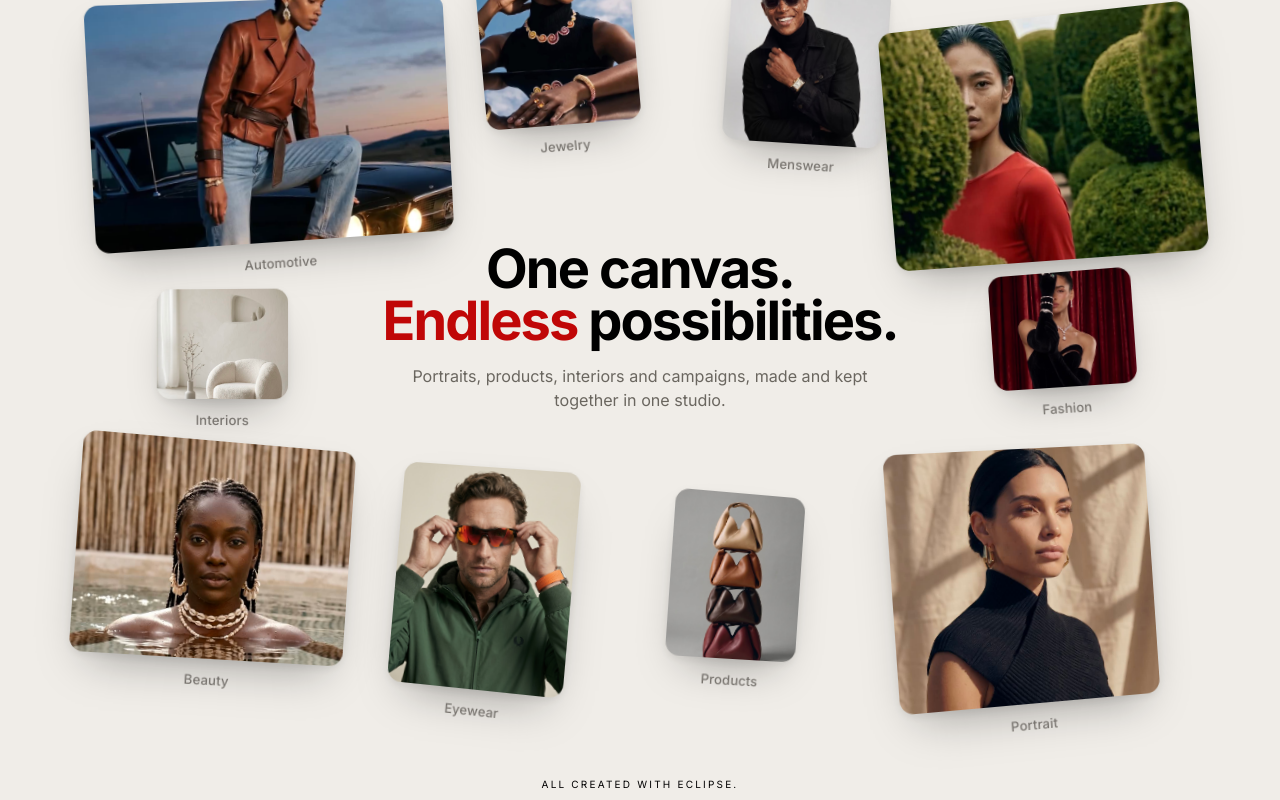
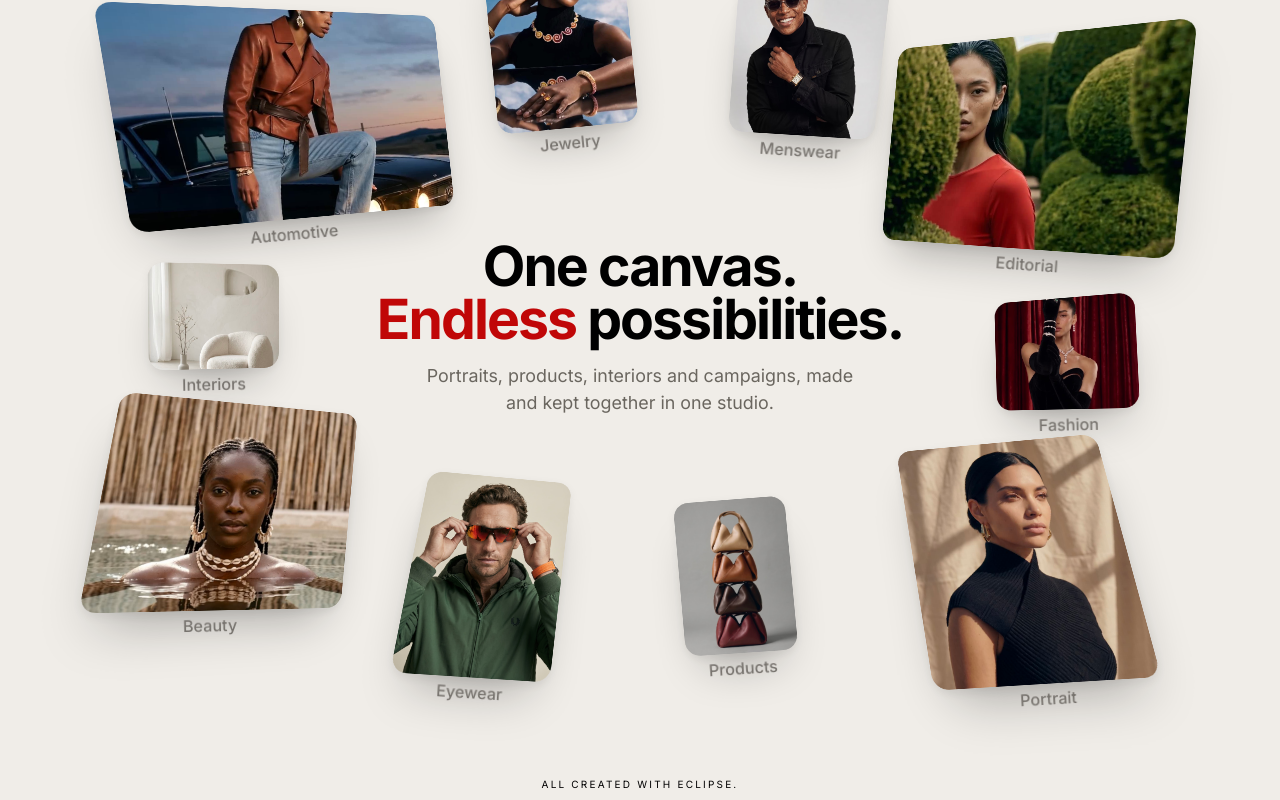
Before and after one commit to imykee85/CosmosLabs-Eclipse-Studio, a Next.js app: page / in a window 1280 px wide. Shown: the part 1500-2300 px from the top of the page. Built offline with nearby package versions, Linux system fonts and the light colour scheme; no server answers.

Commit message:
One canvas cloud: cards mapped onto the reference's skewed corner shapes (matrix3d), labels follow each card's bottom edge
Co-Authored-By: Claude Sonnet 5.5 <noreply@anthropic.com>
Claude-Session: https://claude.ai/code/session_013DGrz9f3qFoYRsQEBwWjw9

```diff
--- a/src/app/landing.css
+++ b/src/app/landing.css
@@ -487,31 +487,27 @@ html[data-app-theme="light"] .login-icon { color: #e9e3d9; }
 .hero .strip-set li { color: rgba(176,212,218,.72); }
 .hero .strip-logo img { filter: brightness(0) invert(1) sepia(1) saturate(2.4) hue-rotate(128deg) brightness(.95); opacity: .78; }
 
-/* "One canvas" cloud (2026-10-12, after the user's reference): tilted picture cards scattered around the heading, a label under each. Positions are % of a 4:3 box so the whole cloud scales as one piece. */
-.canvas-cloud { container-type: inline-size; position: relative; max-width: 1240px; margin: 0 auto 8px; aspect-ratio: 4 / 3; }
-.cc-card { position: absolute; margin: 0; left: var(--l); top: var(--t); width: var(--w); transform: perspective(1100px) rotateX(var(--rx, 0deg)) rotateY(var(--ry, 0deg)) rotateZ(var(--rz, 0deg)); transition: transform .45s var(--ease); }
-.cc-card img { display: block; width: 100%; aspect-ratio: var(--ar); object-fit: cover; object-position: 50% 28%; border-radius: 14px; background: #d9d4cc; box-shadow: 0 22px 44px -18px rgba(0,0,0,.34), 0 3px 10px rgba(0,0,0,.08); }
-.cc-card figcaption { margin-top: 12px; text-align: center; color: #77736e; font-size: clamp(11px, 1.15cqw, 15px); font-weight: 500; letter-spacing: .01em; }
-.cc-card:hover { transform: perspective(1100px) rotateX(var(--rx, 0deg)) rotateY(var(--ry, 0deg)) rotateZ(var(--rz, 0deg)) translateY(-8px); }
-.cc-1 { --l: 2.5%; --t: 11%; --w: 31.5%; --ar: 1.5; --rz: -3deg; --ry: 9deg; }
-.cc-2 { --l: 36%; --t: 3.5%; --w: 13.5%; --ar: .82; --rz: -5deg; --ry: -8deg; }
-.cc-3 { --l: 57.5%; --t: 9%; --w: 14%; --ar: 1; --rz: 4deg; --ry: 8deg; }
-.cc-4 { --l: 71%; --t: 13%; --w: 27.5%; --ar: 1.3; --rz: -5deg; --ry: -10deg; }
-.cc-5 { --l: 8%; --t: 44.5%; --w: 11.5%; --ar: 1.2; --rz: 0deg; --ry: -6deg; }
-.cc-6 { --l: 80.5%; --t: 42.5%; --w: 12.5%; --ar: 1.25; --rz: -4deg; --ry: -8deg; }
-.cc-7 { --l: 1%; --t: 62%; --w: 24%; --ar: 1.27; --rz: 4deg; --ry: 8deg; }
-.cc-8 { --l: 28.5%; --t: 65%; --w: 15.5%; --ar: .8; --rz: 5deg; --ry: -10deg; }
-.cc-9 { --l: 52.5%; --t: 68%; --w: 11.5%; --ar: .8; --rz: 4deg; --ry: 10deg; }
-.cc-10 { --l: 72%; --t: 63%; --w: 23%; --ar: 1.04; --rz: -4deg; --ry: 10deg; }
-.cc-center { position: absolute; left: 50%; top: 49%; width: 50%; transform: translate(-50%, -50%); text-align: center; z-index: 2; }
-.cc-center .section-kicker { font-size: clamp(32px, 4.7cqw, 62px); line-height: .95; letter-spacing: -.035em; max-width: none; margin: 0 auto; }
-.cc-center p { margin: 18px auto 0; max-width: 30em; color: #6a665f; font-size: clamp(13px, 1.4cqw, 18px); line-height: 1.5; }
+/* "One canvas" cloud (2026-10-12, after the user's reference): each card is a picture mapped onto the four corners measured from the reference (see CanvasCloud.tsx), on a 2000 x 1500 stage scaled to fit. */
+.canvas-cloud { --s: .62; position: relative; max-width: 1240px; margin: 0 auto 8px; aspect-ratio: 4 / 3; }
+.cc-stage { position: absolute; left: 0; top: 0; width: 2000px; height: 1500px; transform-origin: 0 0; transform: scale(var(--s)); }
+.cc-card { position: absolute; left: 0; top: 0; margin: 0; width: var(--w); height: var(--h); transform-origin: 0 0; transform: var(--m); }
+.cc-card figcaption { display: none; }
+.cc-pic { width: 100%; height: 100%; overflow: hidden; border-radius: 26px; background: #d9d4cc; box-shadow: 0 46px 80px -34px rgba(0,0,0,.32), 0 6px 18px rgba(0,0,0,.07); }
+.cc-pic img { display: block; width: 100%; height: 100%; object-fit: cover; object-position: 50% 28%; transition: transform .6s var(--ease); }
+.cc-card:hover .cc-pic img { transform: scale(1.05); }
+.cc-label { position: absolute; transform-origin: 50% 0; color: #77736e; font-size: 28px; font-weight: 500; white-space: nowrap; }
+.cc-center { position: absolute; left: 1000px; top: 735px; width: 960px; transform: translate(-50%, -50%); text-align: center; z-index: 2; }
+.cc-center .section-kicker { font-size: 96px; line-height: .95; letter-spacing: -.035em; max-width: none; margin: 0 auto; }
+.cc-center p { margin: 30px auto 0; max-width: 780px; color: #6a665f; font-size: 31px; line-height: 1.5; }
 @media (max-width: 640px) {
-  .canvas-cloud { aspect-ratio: auto; display: grid; grid-template-columns: 1fr 1fr; gap: 26px 14px; }
+  .canvas-cloud { aspect-ratio: auto; }
+  .cc-stage { position: static; width: auto; height: auto; transform: none; display: grid; grid-template-columns: 1fr 1fr; gap: 26px 14px; }
+  .cc-label { display: none; }
   .cc-center { position: static; transform: none; width: auto; grid-column: 1 / -1; order: -1; margin-bottom: 14px; }
   .cc-center .section-kicker { font-size: 38px; }
-  .cc-center p { font-size: 15px; }
-  .cc-card { position: static; width: auto; --ar: .85 !important; }
-  .cc-card figcaption { font-size: 12px; }
+  .cc-center p { font-size: 15px; margin-top: 16px; }
+  .cc-card { position: static; width: auto; height: auto; transform: none; }
+  .cc-pic { height: auto; aspect-ratio: .85; border-radius: 14px; }
+  .cc-card figcaption { display: block; margin-top: 10px; text-align: center; color: #77736e; font-size: 12px; font-weight: 500; }
 }
-@media (prefers-reduced-motion: reduce) { .cc-card { transition: none; } }
+@media (prefers-reduced-motion: reduce) { .cc-pic img { transition: none; } }
--- /dev/null
+++ b/src/components/landing/CanvasCloud.tsx
@@ -0,0 +1,94 @@
+"use client";
+
+import { useEffect, useRef } from "react";
+
+// The "One canvas" cloud. Each card is a flat picture mapped onto the four corners measured from the user's reference screenshot (a 2000 x 1500 stage),
+// so the cards get the same skewed, perspective look: a homography turned into a CSS matrix3d. The stage is scaled to fit its box by a ResizeObserver.
+type Pt = [number, number];
+type Card = { label: string; alt: string; q: [Pt, Pt, Pt, Pt] }; // corners: top-left, top-right, bottom-right, bottom-left
+
+const cards: Card[] = [
+  { label: "Automotive", alt: "A model in a leather jacket sitting on a classic car at dusk", q: [[50, 167], [642, 193], [678, 520], [118, 570]] },
+  { label: "Jewelry", alt: "A model with a statement necklace against a cloudy sky, reflected in glass", q: [[724, 72], [966, 54], [998, 375], [755, 399]] },
+  { label: "Menswear", alt: "A man in a black jacket with a watch and sunglasses", q: [[1172, 135], [1435, 140], [1405, 408], [1153, 392]] },
+  { label: "Editorial", alt: "A model in a red dress between sculpted hedges", q: [[1450, 250], [1968, 195], [1925, 615], [1420, 580]] },
+  { label: "Interiors", alt: "A white boucle armchair in a calm, minimal room", q: [[145, 620], [373, 625], [373, 803], [147, 808]] },
+  { label: "Fashion", alt: "A model in black evening wear in front of a red curtain", q: [[1615, 692], [1858, 672], [1868, 873], [1620, 878]] },
+  { label: "Beauty", alt: "A model with braids and shell jewelry in still water", q: [[100, 845], [510, 885], [480, 1220], [25, 1230]] },
+  { label: "Eyewear", alt: "A man in a green jacket putting on orange sport sunglasses", q: [[635, 982], [882, 1005], [843, 1350], [566, 1332]] },
+  { label: "Products", alt: "A stack of four leather handbags in different colours", q: [[1057, 1040], [1250, 1025], [1275, 1292], [1080, 1305]] },
+  { label: "Portrait", alt: "A woman in a black high-collar top against warm linen", q: [[1445, 950], [1790, 918], [1905, 1340], [1510, 1364]] },
+];
+
+const dist = (a: Pt, b: Pt) => Math.hypot(a[0] - b[0], a[1] - b[1]);
+
+// Solve the 3 x 3 projective transform that maps a w x h rectangle onto the quad, as a CSS matrix3d.
+function matrix3d(w: number, h: number, q: Card["q"]): string {
+  const src: Pt[] = [[0, 0], [w, 0], [w, h], [0, h]];
+  const A: number[][] = [];
+  for (let i = 0; i < 4; i++) {
+    const [x, y] = src[i];
+    const [u, v] = q[i];
+    A.push([x, y, 1, 0, 0, 0, -u * x, -u * y, u]);
+    A.push([0, 0, 0, x, y, 1, -v * x, -v * y, v]);
+  }
+  for (let c = 0; c < 8; c++) {
+    let p = c;
+    for (let r = c + 1; r < 8; r++) if (Math.abs(A[r][c]) > Math.abs(A[p][c])) p = r;
+    [A[c], A[p]] = [A[p], A[c]];
+    for (let r = 0; r < 8; r++) {
+      if (r === c) continue;
+      const f = A[r][c] / A[c][c];
+      for (let k = c; k < 9; k++) A[r][k] -= f * A[c][k];
+    }
+  }
+  const [a, b, cc, d, e, f, g, hh] = A.map((row, i) => row[8] / row[i]);
+  return `matrix3d(${a},${d},0,${g},${b},${e},0,${hh},0,0,1,0,${cc},${f},0,1)`;
+}
+
+const laid = cards.map((c, i) => {
+  const [tl, tr, br, bl] = c.q;
+  const w = Math.round((dist(tl, tr) + dist(bl, br)) / 2);
+  const h = Math.round((dist(tl, bl) + dist(tr, br)) / 2);
+  const mx = (bl[0] + br[0]) / 2;
+  const my = (bl[1] + br[1]) / 2;
+  const angle = (Math.atan2(br[1] - bl[1], br[0] - bl[0]) * 180) / Math.PI;
+  return { ...c, i, w, h, m: matrix3d(w, h, c.q), lx: Math.round(mx), ly: Math.round(my) + 5, angle: angle.toFixed(2) };
+});
+
+export default function CanvasCloud() {
+  const box = useRef<HTMLDivElement>(null);
+
+  useEffect(() => {
+    const el = box.current;
+    if (!el) return;
+    const fit = () => el.style.setProperty("--s", String(el.clientWidth / 2000));
+    fit();
+    const ro = new ResizeObserver(fit);
+    ro.observe(el);
+    return () => ro.disconnect();
+  }, []);
+
+  return (
+    <div className="canvas-cloud" ref={box}>
+      <div className="cc-stage">
+        {laid.map((c) => (
+          <figure className="cc-card" key={c.label} style={{ ["--w" as string]: `${c.w}px`, ["--h" as string]: `${c.h}px`, ["--m" as string]: c.m }}>
+            <div className="cc-pic">
+              {/* eslint-disable-next-line @next/next/no-img-element */}
+              <img src={`/canvas/c${c.i + 1}.jpg`} alt={c.alt} loading="lazy" decoding="async" />
+            </div>
+            <figcaption>{c.label}</figcaption>
+          </figure>
+        ))}
+        {laid.map((c) => (
+          <span className="cc-label" aria-hidden="true" key={c.label} style={{ left: c.lx, top: c.ly, transform: `translate(-50%, 0) rotate(${c.angle}deg)` }}>{c.label}</span>
+        ))}
+        <div className="cc-center">
+          <h2 className="section-kicker kicker-center"><span>One canvas.</span><span><em>Endless</em> possibilities.</span></h2>
+          <p>Portraits, products, interiors and campaigns, made and kept together in one studio.</p>
+        </div>
+      </div>
+    </div>
+  );
+}
--- a/src/components/landing/Landing.tsx
+++ b/src/components/landing/Landing.tsx
@@ -7,24 +7,11 @@ import { SignedIn, SignedOut } from "@/components/auth";
 import { ArrowDown, ArrowRight, ArrowUp, Check, ChevronUp, Menu, Plus, Lightbulb, X } from "lucide-react";
 import { audience, faqs, results, steps } from "./data";
 import { plans } from "@/lib/plans";
+import CanvasCloud from "./CanvasCloud";
 import HeroVideo from "./HeroVideo";
 import IndustryStrip from "./IndustryStrip";
 import Logo from "@/components/Logo";
 import "@/app/landing.css";
-
-// The "One canvas" cloud: Eclipse's own sample pictures (public/canvas, small copies of the stills in public/carousel) with a label under each.
-const canvasCards = [
-  ["Automotive", "A model in a leather jacket sitting on a classic car at dusk"],
-  ["Jewelry", "A model with a statement necklace against a cloudy sky, reflected in glass"],
-  ["Menswear", "A man in a black jacket with a watch and sunglasses"],
-  ["Editorial", "A model in a red dress between sculpted hedges"],
-  ["Interiors", "A white boucle armchair in a calm, minimal room"],
-  ["Fashion", "A model in black evening wear in front of a red curtain"],
-  ["Beauty", "A model with braids and shell jewelry in still water"],
-  ["Eyewear", "A man in a green jacket putting on orange sport sunglasses"],
-  ["Products", "A stack of four leather handbags in different colours"],
-  ["Portrait", "A woman in a black high-collar top against warm linen"],
-] as const;
 
 function Cta({ dark = false, glint = false, children = "Start Creating" }: { dark?: boolean; glint?: boolean; children?: React.ReactNode }) {
   const cls = `pill-btn ${dark ? "pill-btn-dark" : ""} ${glint ? "glint-btn" : ""}`;
@@ -105,19 +92,7 @@ export default function Landing() {
       </section>
 
       <section id="examples" className="wow-section section-pad">
-        <div className="canvas-cloud">
-          {canvasCards.map(([label, alt], i) => (
-            <figure className={`cc-card cc-${i + 1}`} key={label}>
-              {/* eslint-disable-next-line @next/next/no-img-element */}
-              <img src={`/canvas/c${i + 1}.jpg`} alt={alt} loading="lazy" decoding="async" />
-              <figcaption>{label}</figcaption>
-            </figure>
-          ))}
-          <div className="cc-center">
-            <h2 className="section-kicker kicker-center"><span>One canvas.</span><span><em>Endless</em> possibilities.</span></h2>
-            <p>Portraits, products, interiors and campaigns, made and kept together in one studio.</p>
-          </div>
-        </div>
+        <CanvasCloud />
         <div className="center-cta"><span>ALL CREATED WITH ECLIPSE.</span><Cta dark>Create Yours</Cta></div>
       </section>
 
```
Also changed, not shown: 1 other file (tests, documents, lock files or other folders).
